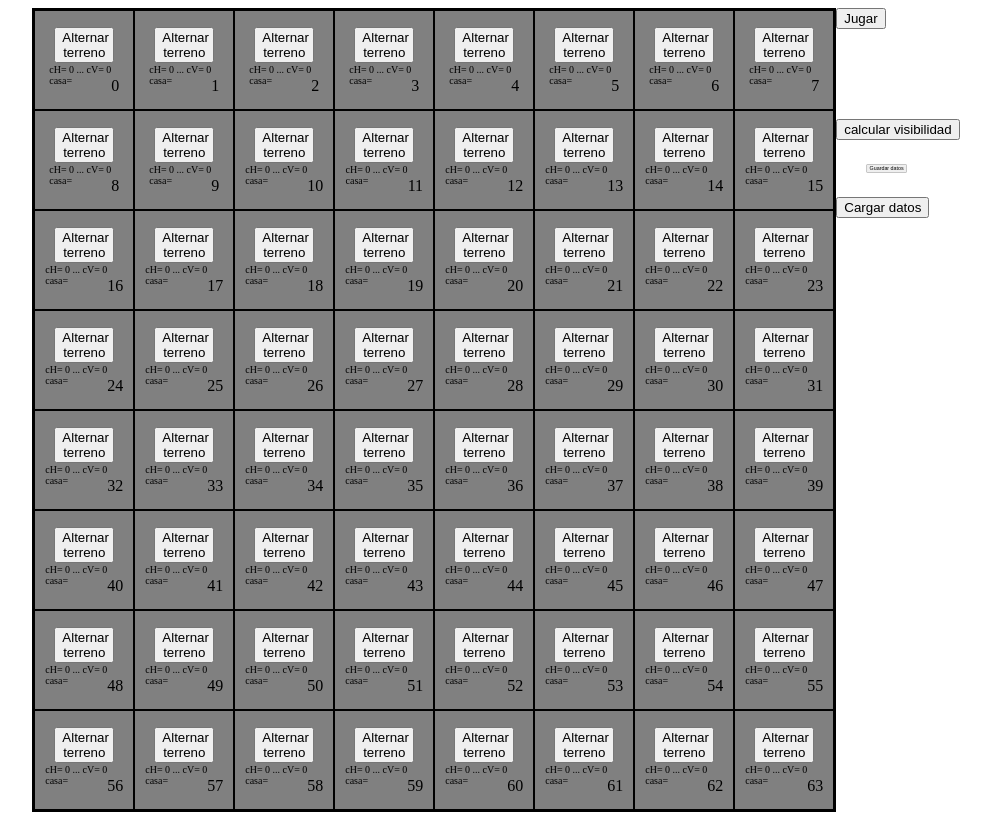
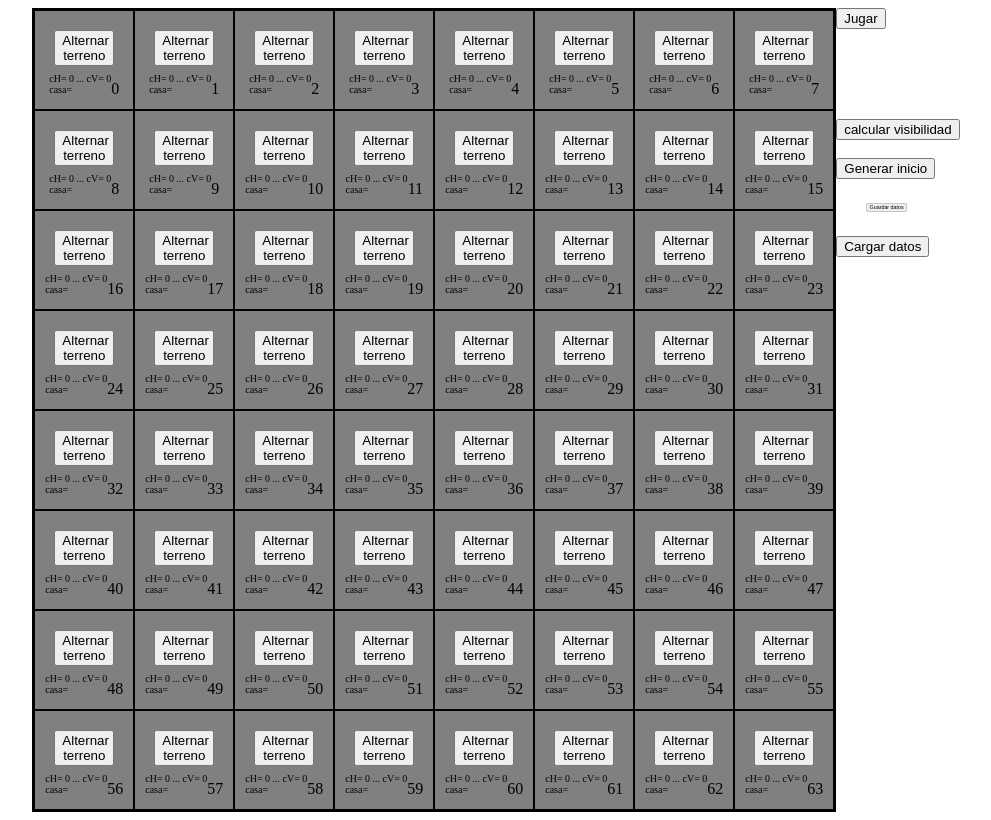
Before and after one commit to CarlosCaNav/Aplicacion_juegoMesa, an Angular app: page / in a window 1280 px wide. Shown: the whole page, without its empty margins (144-1135 px from the left). Built offline with nearby package versions, Linux system fonts and the light colour scheme.

Commit message:
botón para crear pistas y bichos básicos

```diff
--- a/src/app/datos.service.ts
+++ b/src/app/datos.service.ts
@@ -5,6 +5,9 @@ import { Mapa } from './interfaz.mapa';
   providedIn: 'root',
 })
 export class DatosService {
+
+enemigosIniciales: number = 10;
+pistasIniciales: number = 10;
 
   numeroLosetas: number = 63;
   editar: boolean = true;
--- a/src/app/juego/juego.component.html
+++ b/src/app/juego/juego.component.html
@@ -9,7 +9,6 @@
           : { 'background-color': 'white' }
       "
     >
-      <!-- continuar por aquí -->
       <button
         class="puertaSup"
         [ngStyle]="
@@ -106,15 +105,17 @@
       >
         Alternar terreno
       </button>
+      <span *ngIf="this.datoservice.editar || (mapa.visible && (mapa.carretera || (mapa.casa != '' && this.datoservice.casasDespejadas.includes(mapa.casa))))" style="color: red;">{{mapa.enemigo}}</span>
+      <span *ngIf="mapa.pista && (this.datoservice.editar || (mapa.casa != '' && this.datoservice.casasDespejadas.includes(mapa.casa)))" style="color: green;">Pista!</span>
 
       <div *ngIf="this.datoservice.editar" style="font-size: 10px">
         <span>cH= {{ mapa.calleH }} ... cV= {{ mapa.calleV }}</span
         ><br />
         <span>casa= {{ mapa.casa }}</span
-        ><br />
+        ><br /><!--
         <span *ngIf="mapa.pista">pista</span><br />
         <span *ngIf="mapa.enemigo != ''">{{ mapa.enemigo }}</span
-        ><br />
+        > --><br />
       </div>
 
       <span *ngIf="this.datoservice.editar">{{ mapa.id }}</span
@@ -180,7 +181,9 @@
     ><br /><br /><br /><br /><br /><br />
 
     <button (click)="aplicarAutomaticamente()">calcular visibilidad</button
-    ><br /><br />
+      ><br /><br />
+      <button (click)="generarInicio()">Generar inicio</button
+      ><br /><br />
 
     <button (click)="guardarDatos()" style="scale: 0.4">Guardar datos</button
     ><br /><br />
--- a/src/app/juego/juego.component.ts
+++ b/src/app/juego/juego.component.ts
@@ -172,7 +172,7 @@ export class JuegoComponent {
   }
 
   puerta(id: number, posicion: string) {
-if (this.datoservice.editar){
+    if (this.datoservice.editar) {
       if (posicion === 'sup') {
         this.datoservice.mapaActual[id].puertaSup =
           !this.datoservice.mapaActual[id].puertaSup;
@@ -190,8 +190,9 @@ if (this.datoservice.editar){
         this.datoservice.mapaActual[id].puertaIzq =
           !this.datoservice.mapaActual[id].puertaIzq;
       }
-  }else {this.despejar(id)}
-
+    } else {
+      this.despejar(id);
+    }
   }
 
   despejar(id: number) {
@@ -243,11 +244,62 @@ if (this.datoservice.editar){
     }
   }
 
+  generarInicio() {
+    //limpia todas las losetas de mostruos y pistas
+    for (let i = 0; i <= this.datoservice.numeroLosetas; ++i) {
+      this.datoservice.mapaActual[i].enemigo === '';
+      this.datoservice.mapaActual[i].pista === false;
+    }
+
+    //Generar enemigos iniciales repartidos, los llamaremos "MICRO"
+    for (let i = 0; i <= this.datoservice.numeroLosetas; ++i) {
+      if (Math.random() < 0.1) {
+        // 10% chance to place an enemy
+        this.datoservice.mapaActual[i].enemigo = 'MICRO';
+      }
+    }
+
+    //-----------------------Generar Pistas-----------------------------
+    //comprobamos qué casillas contienen casas
+    let casas: number[] = [];
+
+    for (let i = 0; i <= this.datoservice.numeroLosetas; ++i) {
+      if (this.datoservice.mapaActual[i].casa != '') {
+        casas.push(i);
+      }
+    }
+    //generamos números aleatorio entre las casas posibles
+    let pistas: number[] = [];
+    let resultado: number = 0;
+    for (
+      var i = 8888888888888888888888888888888888888888888888888888888888888888888888888;
+      pistas.length <= this.datoservice.pistasIniciales;
+      'holi'
+    ) {
+      resultado = this.generarPistasRecursivamente(casas.length);
+      if (!pistas.includes(casas[resultado])) {
+        pistas.push(casas[resultado]);
+      }
+    }
+    for (i = 0; i <= pistas.length -1; ++i) {
+      console.log('hemos llegado aquí ' + pistas[i]);
+
+      this.datoservice.mapaActual[pistas[i]].pista = true;
+    }
+  }
+  generarPistasRecursivamente(probabilidades: number) {
+    const numeroAleatorio = Math.floor(Math.random() * probabilidades);
+    console.log(numeroAleatorio);
+
+    return numeroAleatorio;
+  }
+
   guardarDatos() {
     const data = JSON.stringify(this.datoservice.mapaActual);
     localStorage.setItem(this.datoservice.nombreMapaActual, data);
   }
   cargarDatos() {
+    this.datoservice.casasDespejadas = [];
     const data = localStorage.getItem(this.datoservice.nombreMapaActual);
     if (data) {
       this.datoservice.mapaActual = JSON.parse(data);
```
Lines whose indentation alone changed are shown as unchanged.
